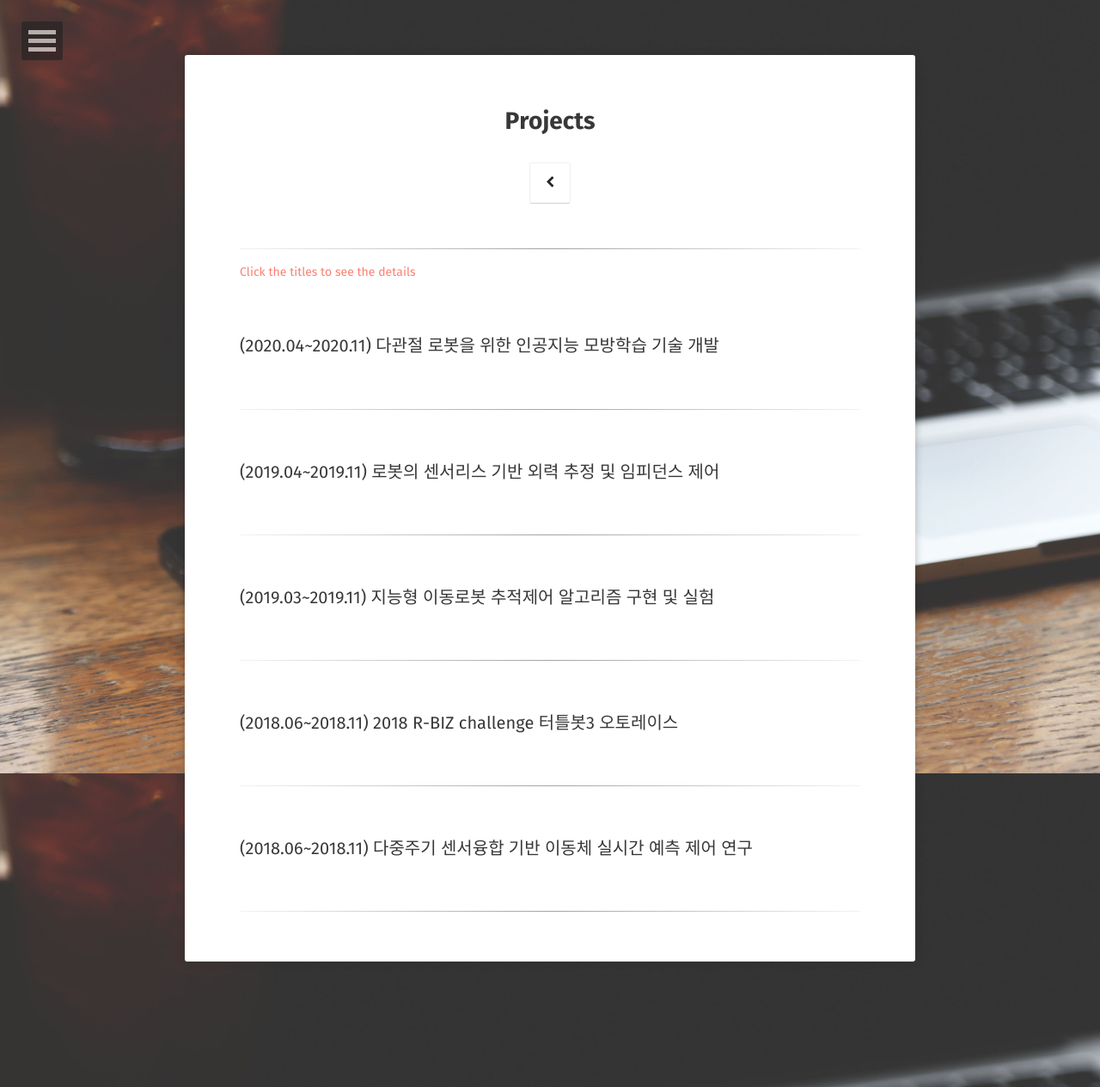
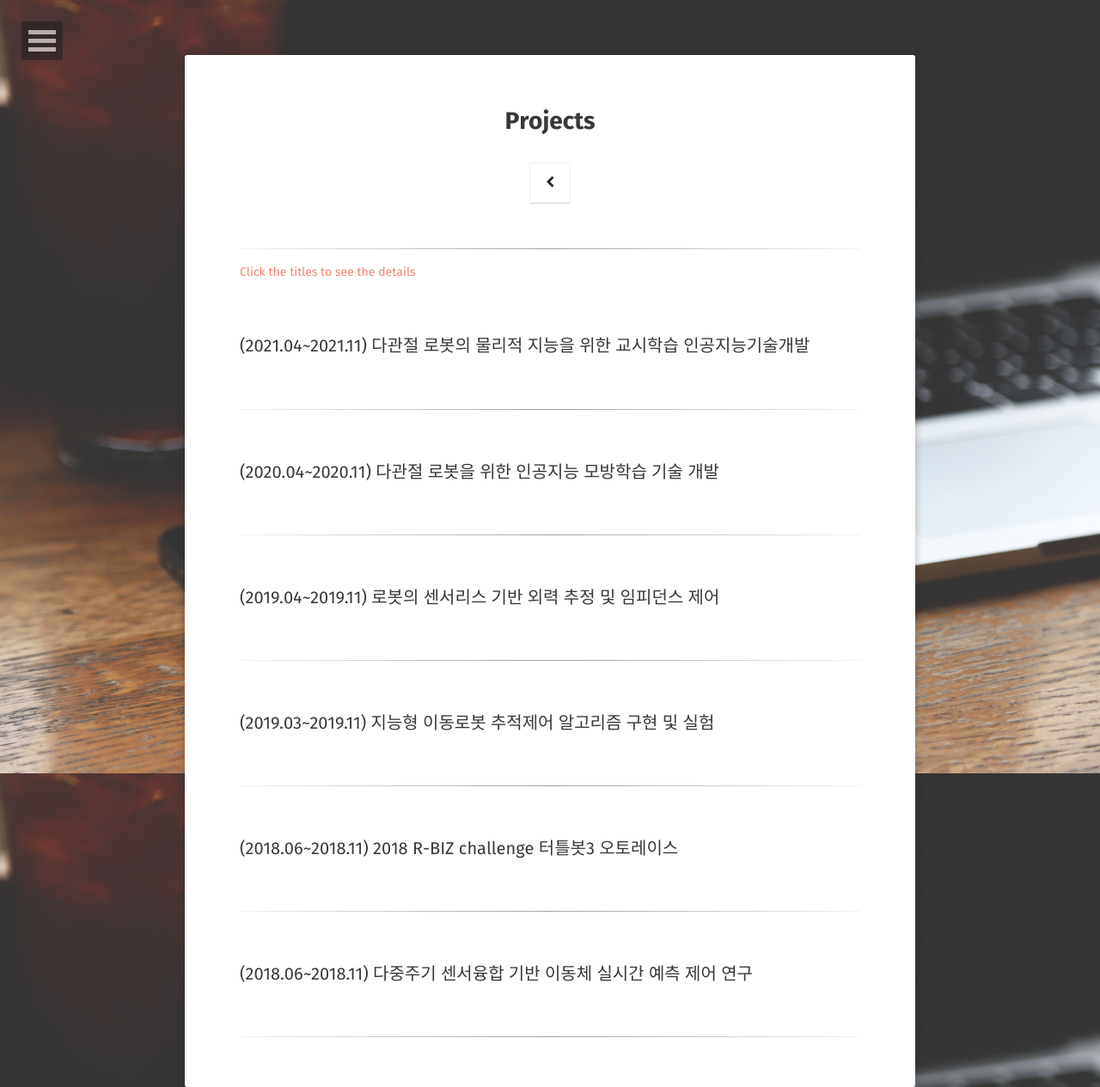
Before and after one commit to JongCheon-Park/JongCheon-Park.github.io, a Jekyll site: the page built from projects/index.md, in a window 1280 px wide. Shown: the whole page at 86% size. Built offline with Jekyll 4.4.1, drawn with Linux system fonts in a browser that asks for light colours; some web fonts are replaced.

Commit message:
Update index.md

```diff
--- a/projects/index.md
+++ b/projects/index.md
@@ -9,6 +9,29 @@ comments: false
 
 <span style="color:Salmon"> Click the titles to see the details </span>
 
+<br>
+<details>
+  <summary> <span style="font-size: 20px"> (2021.04~2021.11) 다관절 로봇의 물리적 지능을 위한 교시학습 인공지능기술개발 </span> </summary>
+  <div markdown="1">
+This project was conducted at <span style="color:#3399ff">Cyber Physical System Control Lab in Kyungpook National University</span> : [Link](http://control.knu.ac.kr/)
+  </div>
+<br>
+<p style="font-size:1rem;font-weight:400" onContextMenu="return false;" onselectstart="return false" ondragstart="return false">
+　Research on Unmanned Aerial Vehicles has been actively conducted in recent years. In particular, the UAV to explore an unknown, GNSS-denied environment is required, but the self-localization method, such as Visual Inertial Odometry, is mandatory to operate it. Considering the payload and the operating time of the UAV, lightweight and low-power consuming cameras and IMU are preferred, and even Object Detection and 3D Mapping can be obtained using a RGB-D camera. In this work, we developed a 3D Mapping system including object positions in an unknown and GNSS-denied environment for the UAV with a RGB-D camera. The system is demonstrated in Gazebo simulator, and the quantitative and qualitative results are obtained.</p>
+
+<br>
+
+***Keywords***: Autonomous Vehicle, Visual servoing, Multi-Channel LiDAR , Sensor Fusion
+
+<p align="center">
+<iframe width="560" height="315" src="https://www.youtube.com/embed/j8nnk5R37XU" title="YouTube video player" frameborder="0" allow="accelerometer; autoplay; clipboard-write; encrypted-media; gyroscope; picture-in-picture" allowfullscreen>
+    </iframe>
+</p>
+</details>
+
+<br>
+
+---
 <br>
 <details>
   <summary> <span style="font-size: 20px"> (2020.04~2020.11) 다관절 로봇을 위한 인공지능 모방학습 기술 개발 </span> </summary>
```
